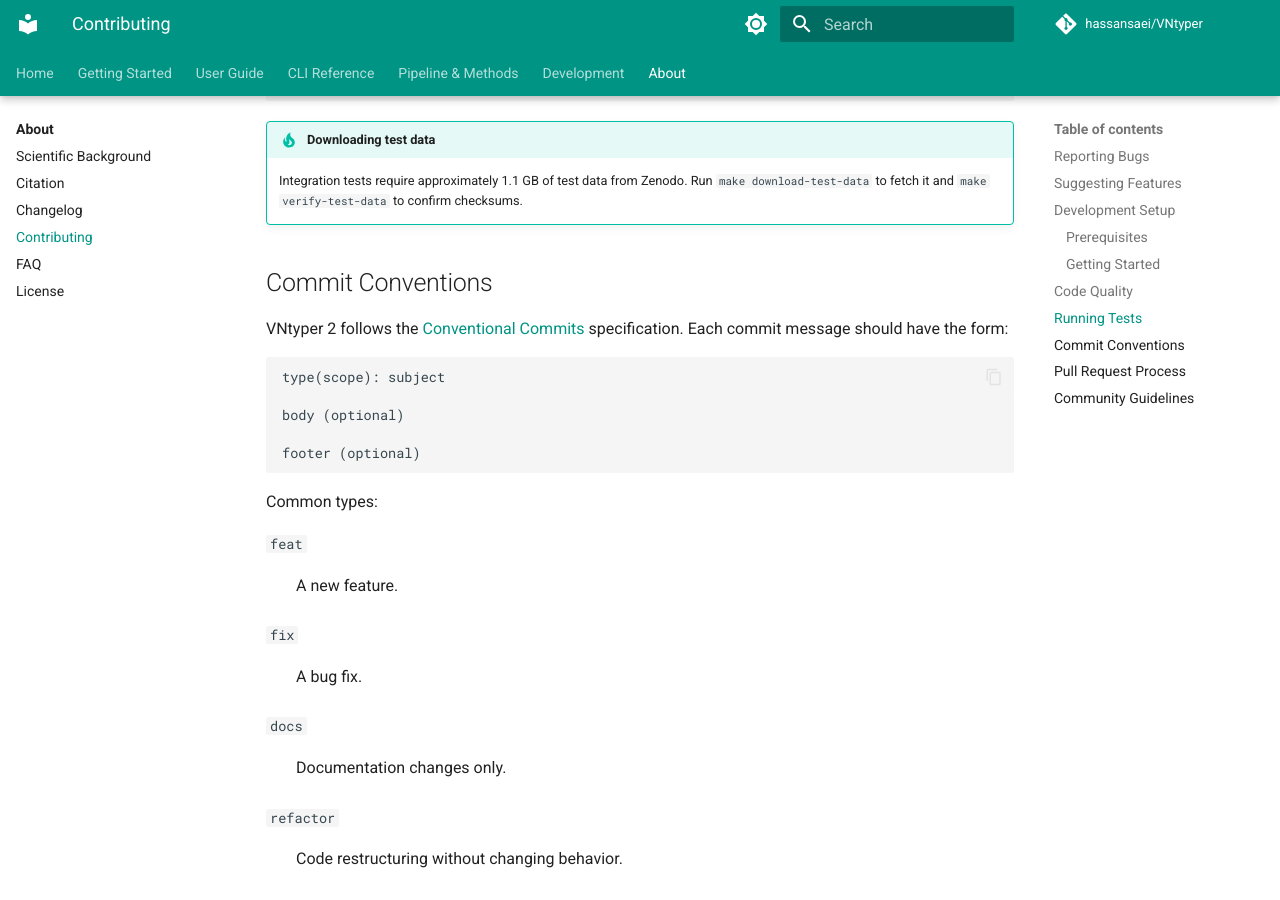
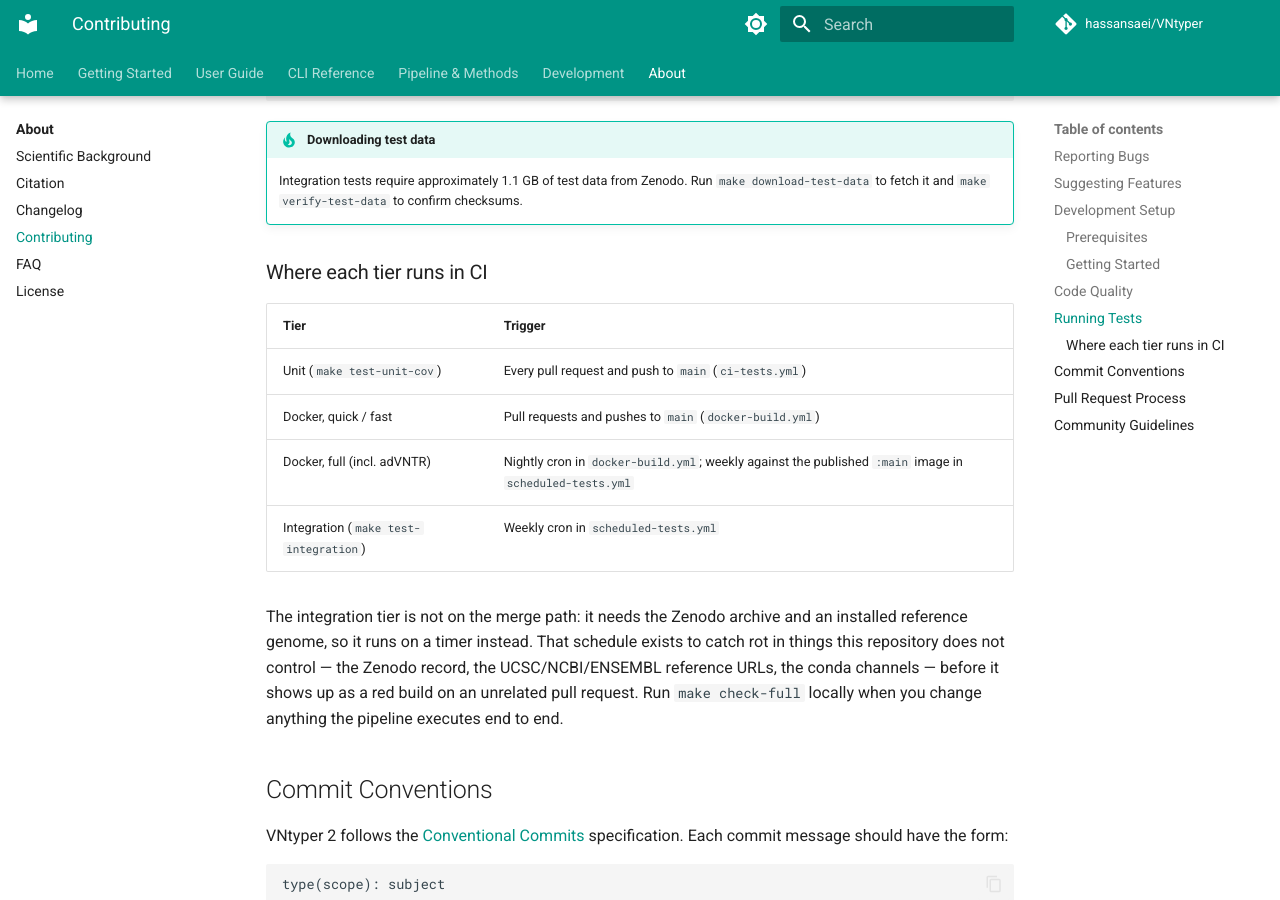
Before and after one commit to hassansaei/VNtyper, an MkDocs documentation site: the page built from docs/about/contributing.md, in a window 1280 px wide and 900 px high, scrolled down 2351 px. Built offline with MkDocs 1.6.1 and Material for MkDocs 9.7.7, drawn with Linux system fonts in a browser that asks for light colours; comment, search, counter and statistics services are not loaded.

Commit message:
ci(workflows): run the integration and docker tiers on a weekly schedule
No workflow ran `pytest -m integration` on any trigger. ci-tests.yml gates on
`-m unit`, and docker-build.yml runs the Docker tier only - so the sole
end-to-end exercise of the pipeline was a maintainer running `make check-full`
by hand, and nothing in CI ever touched the Zenodo archive from the integration
side or the UCSC/NCBI/ENSEMBL reference URLs at all.

scheduled-tests.yml adds a Monday 05:00 UTC cron (plus workflow_dispatch) with
two jobs:

* integration - builds the conda environment from conda/environment_vntyper.yml,
  since `pip install` alone does not give a working pipeline, installs the
  package with --no-deps for the reason in AGENTS.md trap 15, fetches the test
  data through the same cache/verify/download sequence docker-build.yml uses,
  installs the hg19 reference (the only assembly the tier aligns against - the
  BAM cases go BAM -> FASTQ -> Kestrel and never open a genome index), and runs
  `make test-integration`.
* docker - runs the full tier, adVNTR included, against the *published* :main
  image rather than a fresh build. docker-build.yml already tests what a commit
  builds; nothing tested what was actually shipped.

05:00 and not 03:00 on purpose: docker-build.yml's nightly sweep runs then, and
two full test-data downloads would just contend for the same cache. Neither job
is a required check - a Zenodo outage must not be able to gate merges.

Note for the record: the claim that no `schedule:` trigger existed anywhere was
not accurate. docker-build.yml has carried `cron: '0 3 * * *'` since the
base/app split. What genuinely had no scheduled - or any other - trigger is the
integration tier.

Refs #179

```diff
--- a/docs/about/contributing.md
+++ b/docs/about/contributing.md
@@ -84,6 +84,22 @@ make test-cov
 !!! tip "Downloading test data"
     Integration tests require approximately 1.1 GB of test data from Zenodo. Run `make download-test-data` to fetch it and `make verify-test-data` to confirm checksums.
 
+### Where each tier runs in CI
+
+| Tier | Trigger |
+|------|---------|
+| Unit (`make test-unit-cov`) | Every pull request and push to `main` (`ci-tests.yml`) |
+| Docker, quick / fast | Pull requests and pushes to `main` (`docker-build.yml`) |
+| Docker, full (incl. adVNTR) | Nightly cron in `docker-build.yml`; weekly against the published `:main` image in `scheduled-tests.yml` |
+| Integration (`make test-integration`) | Weekly cron in `scheduled-tests.yml` |
+
+The integration tier is not on the merge path: it needs the Zenodo archive and an
+installed reference genome, so it runs on a timer instead. That schedule exists to catch
+rot in things this repository does not control — the Zenodo record, the UCSC/NCBI/ENSEMBL
+reference URLs, the conda channels — before it shows up as a red build on an unrelated
+pull request. Run `make check-full` locally when you change anything the pipeline
+executes end to end.
+
 ## Commit Conventions
 
 VNtyper 2 follows the [Conventional Commits](https://www.conventionalcommits.org/en/v1.0.0/) specification. Each commit message should have the form:
```
Also changed, not shown: 1 other file.
